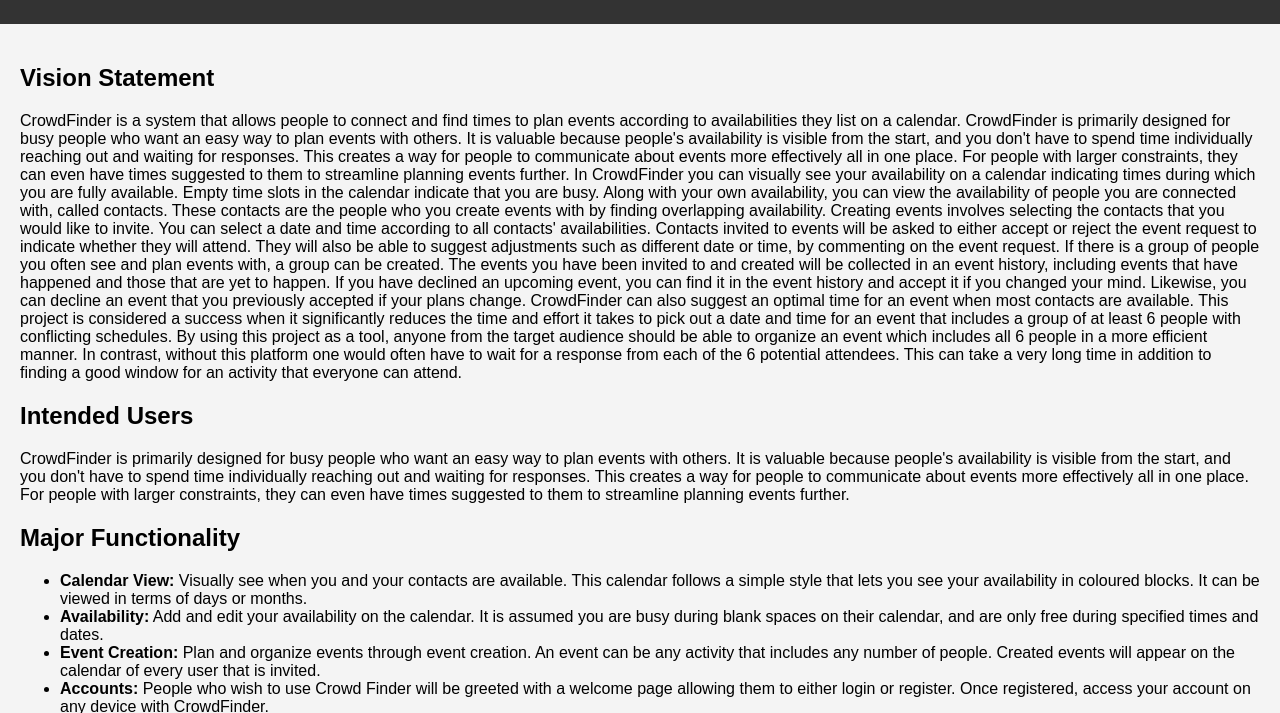
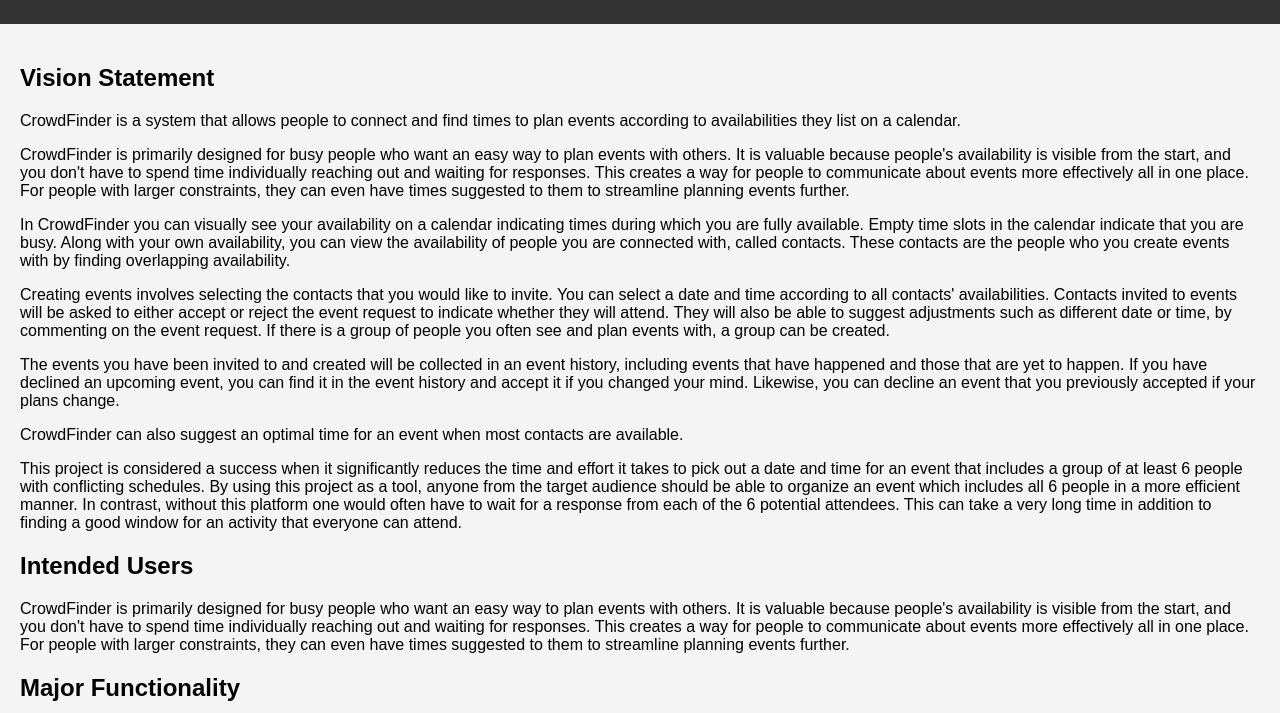
Before and after one commit to spiritbomb7/crowdfinder, a plain HTML site: page index.html in a window 1280 px wide. Shown: the part 83-796 px from the top of the page. Drawn offline with Linux system fonts and the light colour scheme.

Commit message:
formatting changes to vision.

```diff
--- a/index.html
+++ b/index.html
@@ -24,30 +24,30 @@
 
         <section id="vision">
             <h2>Vision Statement</h2>
-            <p>CrowdFinder is a system that allows people to connect and find times to plan events according to availabilities they list on a calendar.
+                <p>CrowdFinder is a system that allows people to connect and find times to plan events according to availabilities they list on a calendar. </p>
 
-                CrowdFinder is primarily designed for busy people who want an easy way to plan events with others.
+                <p>CrowdFinder is primarily designed for busy people who want an easy way to plan events with others.
                 It is valuable because people's availability is visible from the start, and you don't have to spend time individually reaching out and waiting for responses.
                 This creates a way for people to communicate about events more effectively all in one place.
-                For people with larger constraints, they can even have times suggested to them to streamline planning events further.
+                For people with larger constraints, they can even have times suggested to them to streamline planning events further.</p>
 
-                In CrowdFinder you can visually see your availability on a calendar indicating times during which you are fully available.
+                <p>In CrowdFinder you can visually see your availability on a calendar indicating times during which you are fully available.
                 Empty time slots in the calendar indicate that you are busy.
                 Along with your own availability, you can view the availability of people you are connected with, called contacts.
-                These contacts are the people who you create events with by finding overlapping availability.
+                These contacts are the people who you create events with by finding overlapping availability.</p>
 
-                Creating events involves selecting the contacts that you would like to invite. You can select a date and time according to all contacts' availabilities.
+                <p> Creating events involves selecting the contacts that you would like to invite. You can select a date and time according to all contacts' availabilities.
                 Contacts invited to events will be asked to either accept or reject the event request to indicate whether they will attend.
                 They will also be able to suggest adjustments such as different date or time, by commenting on the event request.
-                If there is a group of people you often see and plan events with, a group can be created.
+                If there is a group of people you often see and plan events with, a group can be created.</p>
 
-                The events you have been invited to and created will be collected in an event history, including events that have happened and those that are yet to happen.
+                <p>The events you have been invited to and created will be collected in an event history, including events that have happened and those that are yet to happen.
                 If you have declined an upcoming event, you can find it in the event history and accept it if you changed your mind.
-                Likewise, you can decline an event that you previously accepted if your plans change.
+                Likewise, you can decline an event that you previously accepted if your plans change.</p>
 
-                CrowdFinder can also suggest an optimal time for an event when most contacts are available.
+                <p> CrowdFinder can also suggest an optimal time for an event when most contacts are available.</p>
 
-                This project is considered a success when it significantly reduces the time and effort it takes to pick out a date and time for an event that includes a group of at least 6 people with conflicting schedules.
+                <p>This project is considered a success when it significantly reduces the time and effort it takes to pick out a date and time for an event that includes a group of at least 6 people with conflicting schedules.
                 By using this project as a tool, anyone from the target audience should be able to organize an event which includes all 6 people in a more efficient manner.
                 In contrast, without this platform one would often have to wait for a response from each of the 6 potential attendees.
                 This can take a very long time in addition to finding a good window for an activity that everyone can attend.  </p>
@@ -83,7 +83,7 @@
                 <li><strong>Karin Plavin:</strong> Description of skills.</li>
                 <li><strong>Jackie Mei:</strong> Description of skills.</li>
                 <li><strong>Mahmud Ali:</strong> Description of skills.</li>
-                <li><strong>Manisha Gurukumar: </strong>I contributed to the Contacts, Accounts and Event History feature throughout the duration of the project. While implenting these features alongside
+                <li><strong>Manisha Gurukumar: </strong>I contributed to the Contacts, Accounts and Event History feature throughout the duration of the project. While implementing these features alongside
                 my group I learned a lot about the communication between us. I am now able to more effectively communicate what I am working on, struggling with and when I need help. This was also my first
                 time working with a n-tier architecture and I feel as though I have a much better understanding of how elemtns in an application will interact to work properly. Lastly, I was able to learn
                 how to make use of desgin patterns in the code I write. This will help me write cleaner code in the future. </li>
@@ -176,7 +176,7 @@
 
             <section id="conclusions">
                 <h3>Conclusions</h3>
-                <p>Draw any conclusions from what you’ve done. Reflect on the overall experience and lessons learned.</p>
+                <p>Draw any conclusions from what you've done. Reflect on the overall experience and lessons learned.</p>
             </section>
         </section>
 
```
